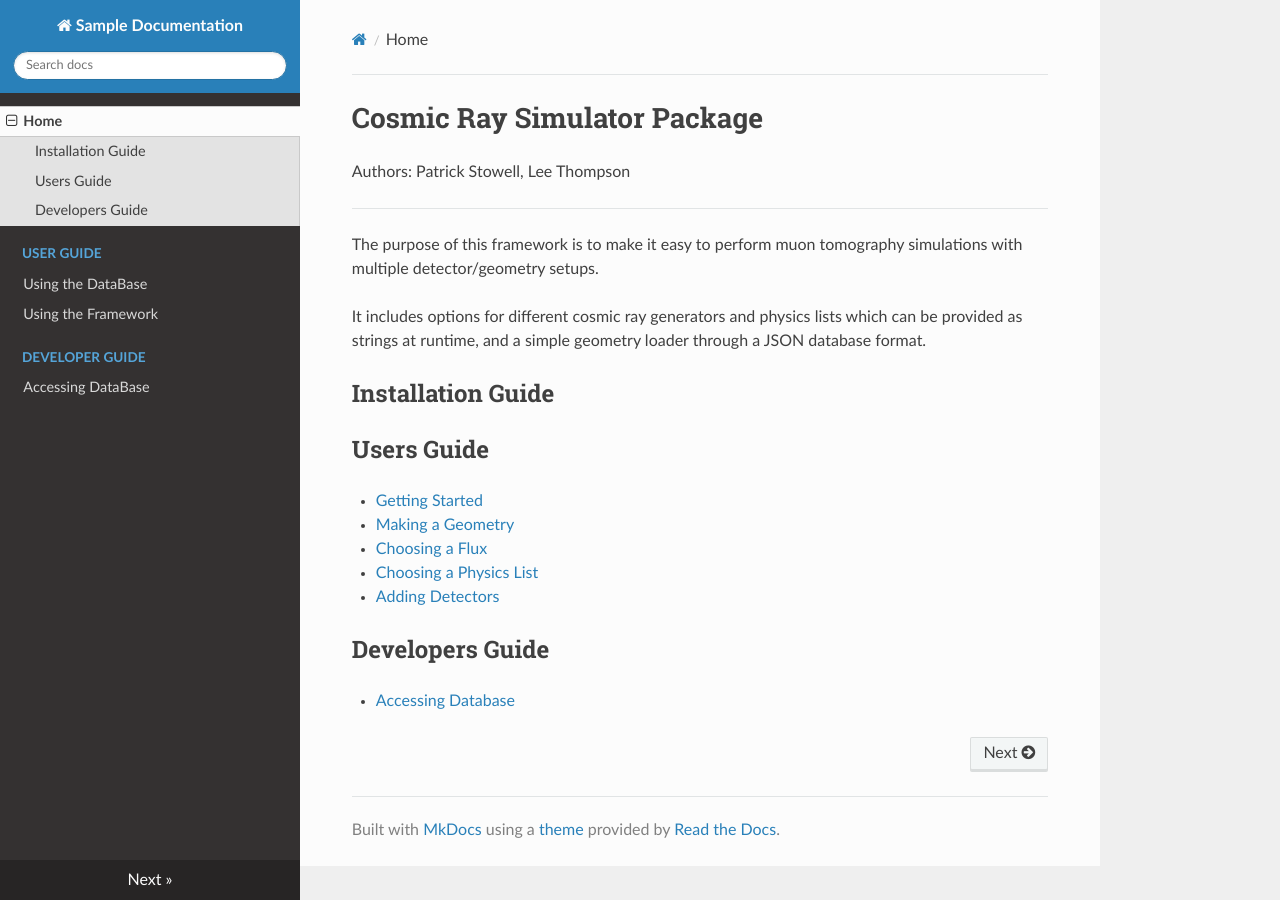
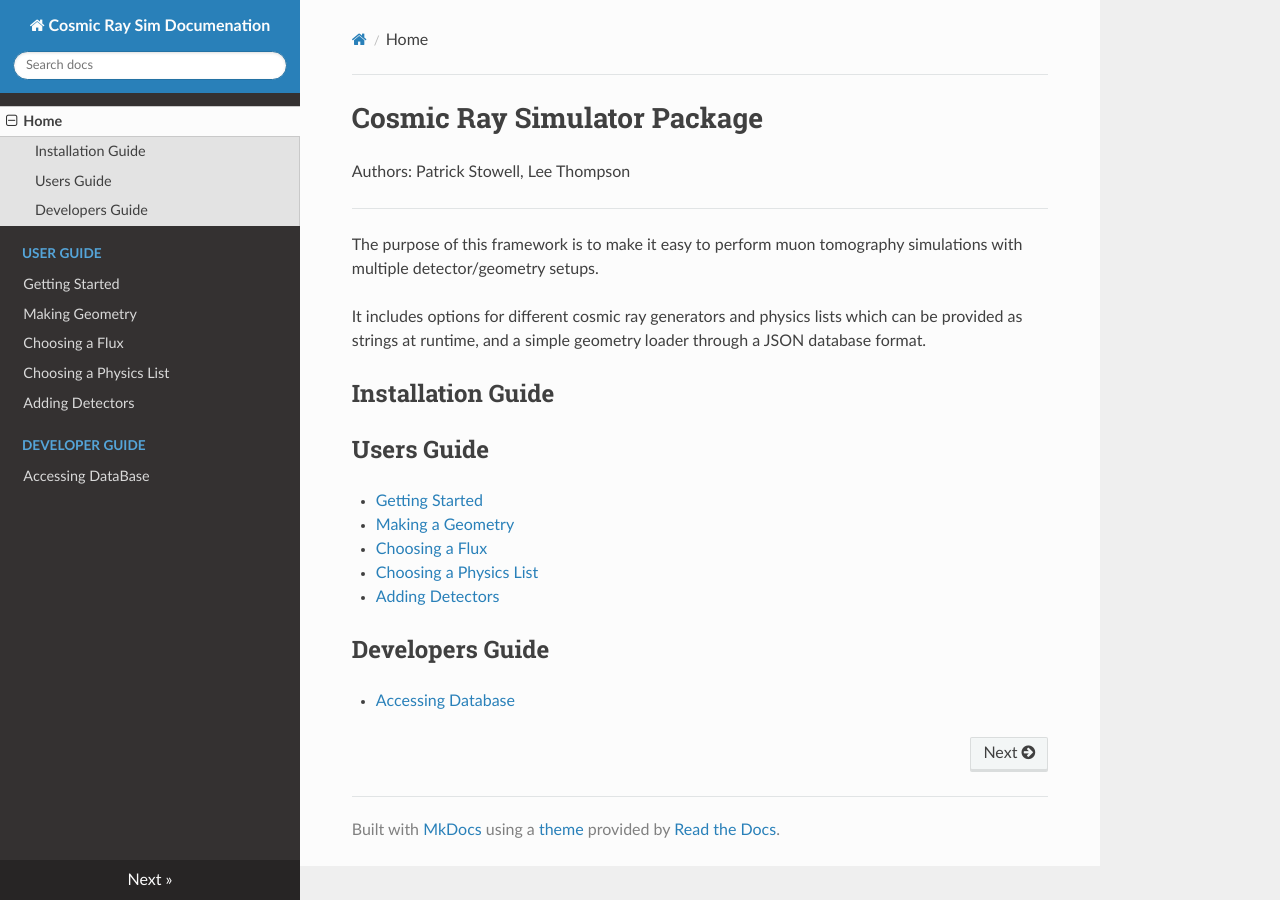
Before and after one commit to patmanmx1991/cosmicraysim, an MkDocs documentation site: the page built from docs/index.md, in a window 1280 px wide. Built offline with MkDocs 1.6.1, drawn with Linux system fonts in a browser that asks for light colours; nearby versions of some CDN libraries; old or Windows-style settings are respelled for this version of MkDocs.

Commit message:
update docs

```diff
--- a/mkdocs.yml
+++ b/mkdocs.yml
@@ -1,9 +1,12 @@
-site_name: Sample Documentation
+site_name: Cosmic Ray Sim Documenation
 pages:
 - Home: index.md
 - User Guide:
-  - Using the DataBase: user-guide/dbinputs.md
-  - Using the Framework: user-guide/usingtheframework.md
+  - Getting Started: users-guide/gettingstarted.md
+  - Making Geometry: users-guide/makinggeometry.md
+  - Choosing a Flux: users-guide/choosingflux.md
+  - Choosing a Physics List: users-guide/choosingphysics.md
+  - Adding Detectors: users-guide/addingdetectors.md
 - Developer Guide:
   - Accessing DataBase: developers-guide/databaseaccess.md
 theme: readthedocs
```
